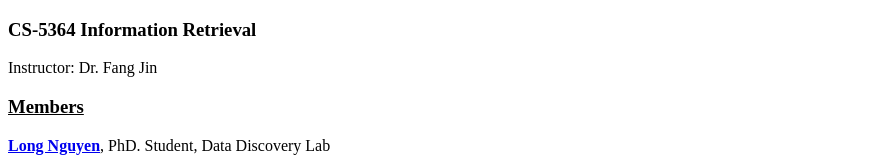
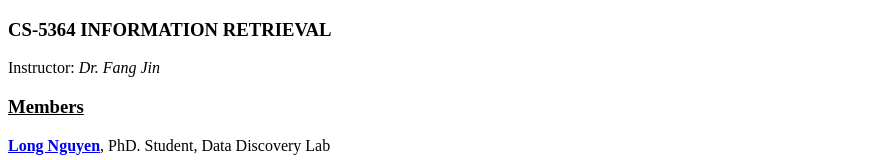
Before and after one commit to litpuvn/cs-5364-ir, a plain HTML site: page index.html in a window 1280 px wide. Shown: the top 160 px of the page, without its empty margins (0-874 px from the left). Drawn offline with Linux system fonts and the light colour scheme.

Commit message:
uppercase course name

```diff
--- a/index.html
+++ b/index.html
@@ -6,8 +6,8 @@
 </head>
 <body>
 
-<h3>CS-5364 Information Retrieval</h3>
-<p>Instructor: Dr. Fang Jin</p>
+<h3 style="text-transform: uppercase;">CS-5364 Information Retrieval</h3>
+<p>Instructor: <i>Dr. Fang Jin</i></p>
 
 <h3><u>Members</u></h3>
 <p><a href="https://litpuvn.github.io/myweb"><b>Long Nguyen</b></a>, PhD. Student, Data Discovery Lab</p>
```
